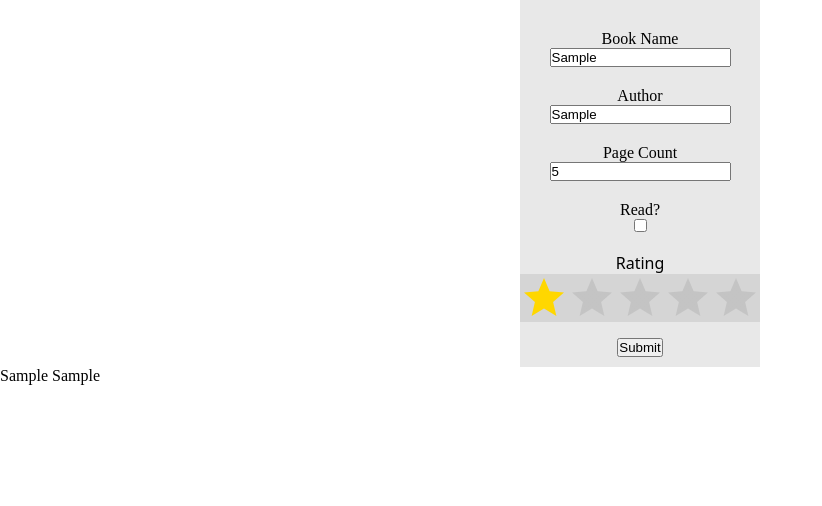
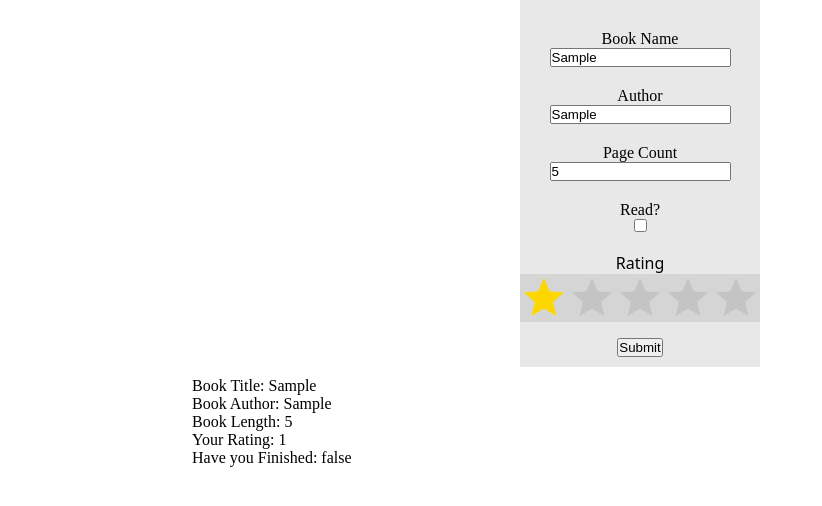
Before and after one commit to derektdix/BookReview, a plain HTML site: page index.html in a window 1280 px wide. Both pictures are taken after typing "Sample", "Sample", "5" into the empty fields and a click on the button "Submit". Shown: the whole page, without its empty margins (0-822 px from the left). Drawn offline with Linux system fonts and the light colour scheme.

Commit message:
added functionality to show books on page after being entered

```diff
--- a/index.html
+++ b/index.html
@@ -11,11 +11,11 @@
     <div class="form-wrapper">
         <form action="" class="form-container">
             <label for="book-name">Book Name</label>
-            <input type="text" placeholder="Book Name" id="bookName" name="book-name">
+            <input type="text" placeholder="Book Name" id="bookName" name="book-name" required>
             <label for="book-author">Author</label>
-            <input type="text" placeholder="Book Author" id="bookAuthor" name="book-author">
+            <input type="text" placeholder="Book Author" id="bookAuthor" name="book-author" required>
             <label for="book-length">Page Count</label>
-            <input type="number" placeholder="Book Length" id="bookPageLength" name="book-length">
+            <input type="number" placeholder="Book Length" id="bookPageLength" name="book-length" required>
             <label for="book-read">Read?</label>
             <input type="checkbox" placeholder="Book Read" id="bookRead" name="book-read">
             <label class="rating-label"> Rating
@@ -25,7 +25,9 @@
                 oninput="this.style.setProperty('--value', this.value)"
                 step="0.5"
                 type="range"
-                value="1">
+                value="1"
+                id="rating-label-stars"
+                required>
             </label>
             <button id="bookSubmit" class="book-submit" type="button">Submit</button>
         </form>
--- a/script.js
+++ b/script.js
@@ -16,23 +16,28 @@ function addBookToLibrary(){
     let name = document.getElementById('bookName').value
     let author = document.getElementById('bookAuthor').value
     let pageLength = Number(document.getElementById('bookPageLength').value)
-    let read = document.getElementById('bookRead').value
+    let read = document.getElementById('bookRead').checked
+    let rating = document.getElementById('rating-label-stars').value
 
-
-    const book = new Book(name, author, pageLength, 5, read)
+    const book = new Book(name, author, pageLength, rating, read)
     myLibrary.push(book)
     createLibrary(book)
 }
 
 function createLibrary(newItem){
     let results = document.getElementById('library-wrapper')
-    results.append(
-        Object.assign(
-            document.createElement('p'),
-            {
-                classList:"bookNameDisplay",
-                innerHTML: `${newItem.name} ${newItem.author}`
-            }
-            )
-        )
+    let div = document.createElement('div')
+    div.className = "book-card"
+    let final = results.appendChild(div)
+
+
+    final.append(`Book Title: ${newItem.name}`)
+    final.appendChild(document.createElement('br'));
+    final.append(`Book Author: ${newItem.author}`)
+    final.appendChild(document.createElement('br'));
+    final.append(`Book Length: ${newItem.pageLength}`)
+    final.appendChild(document.createElement('br'));
+    final.append(`Your Rating: ${newItem.rating}`)
+    final.appendChild(document.createElement('br'));
+    final.append(`Have you Finished: ${newItem.read}`)
 }
--- a/style.css
+++ b/style.css
@@ -30,6 +30,20 @@
 label{
   padding-top: 20px;
 }
+
+#library-wrapper{
+  display: flex;
+  flex-direction: column;
+  width: 70%;
+  margin: auto;
+  justify-content: space-between;
+}
+
+.book-card{
+  padding: 10px 0;
+}
+
+
 
 
 
```
